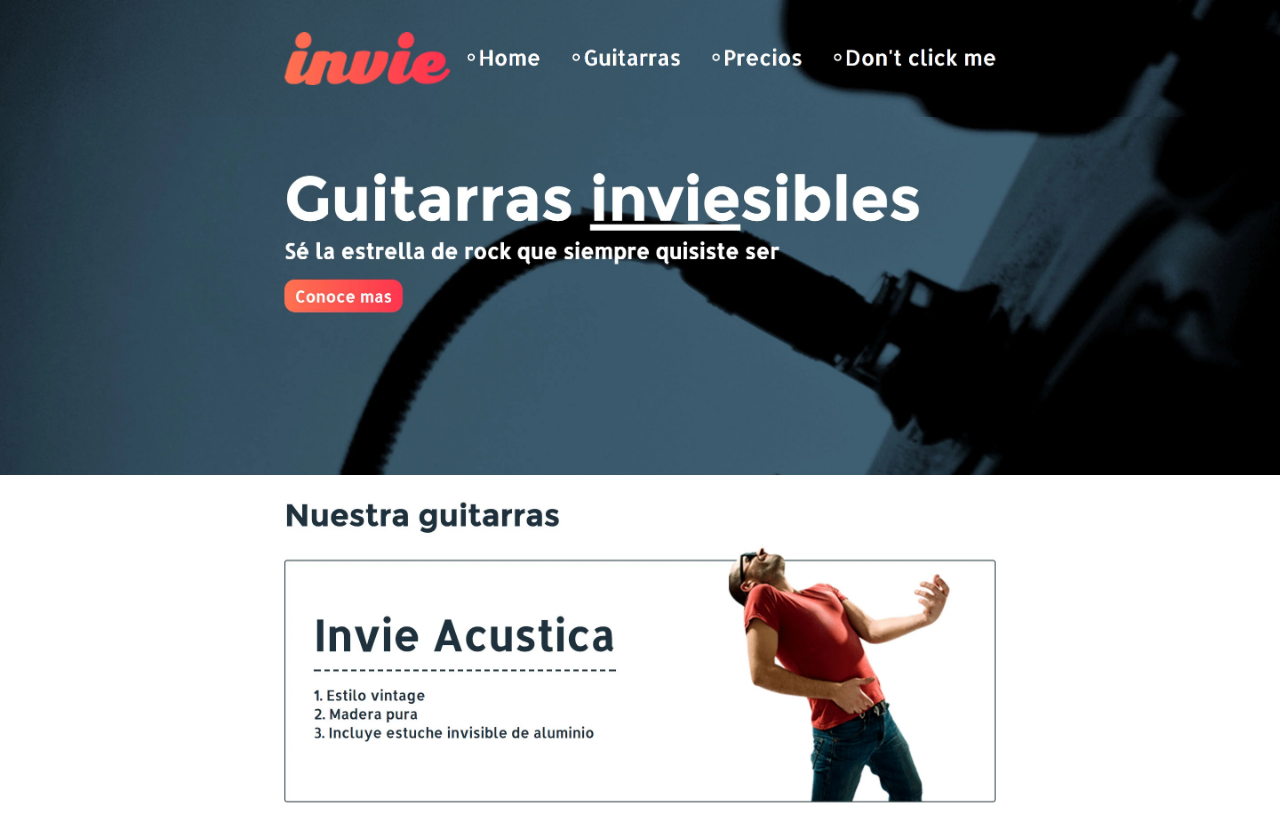
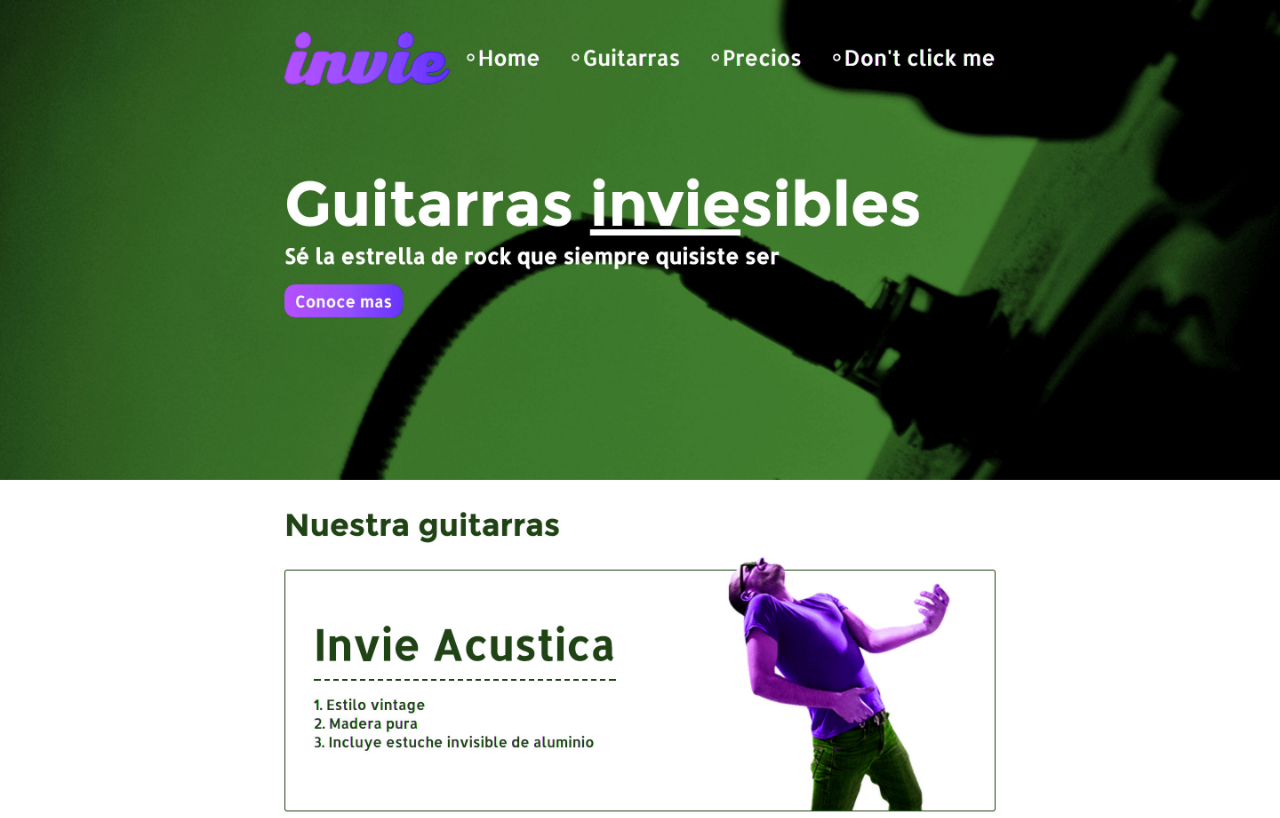
Before and after one commit to JacsonAndres/invie-github, a plain HTML site: page index.html in a window 1280 px wide. Shown: the top 818 px of the page. Drawn offline with Linux system fonts and the light colour scheme.

Commit message:
nueva version de invie-verde

```diff
--- a/index.html
+++ b/index.html
@@ -18,11 +18,8 @@ vertical-align: top;
 
 </head>
 <body>
-    <img src="header_0fdd3fdf-3dcc-4466-8a28-4cbcc02a2c6e.jpg" alt="">
 
-    <img src="hero.jpg" alt="">
-    <img src="acustica.jpg" alt="">
-
+    <img src="nueva-version.jpg" alt="">
 
 
 </body>
```
Also changed, not shown: nueva-version.jpg (added).
